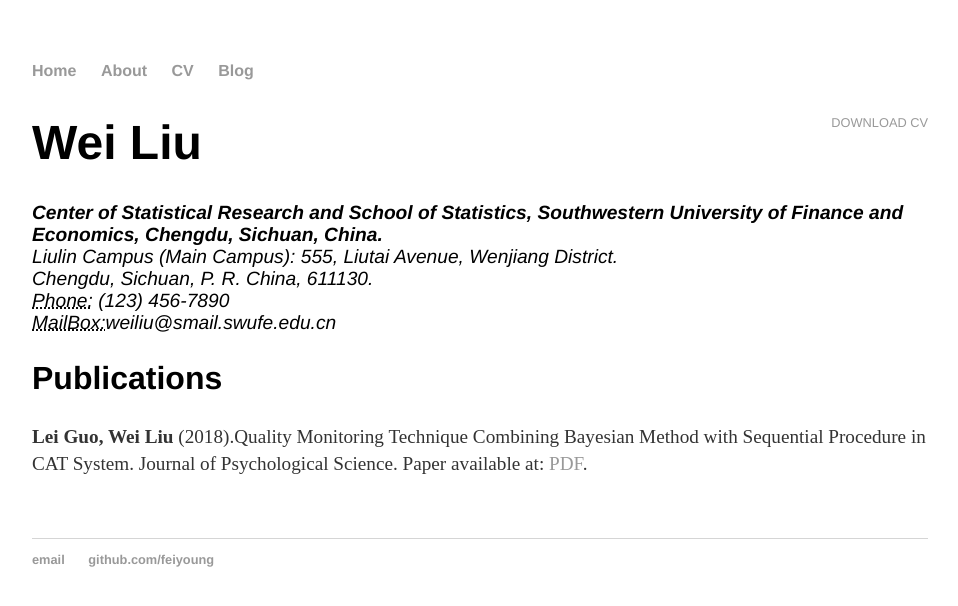
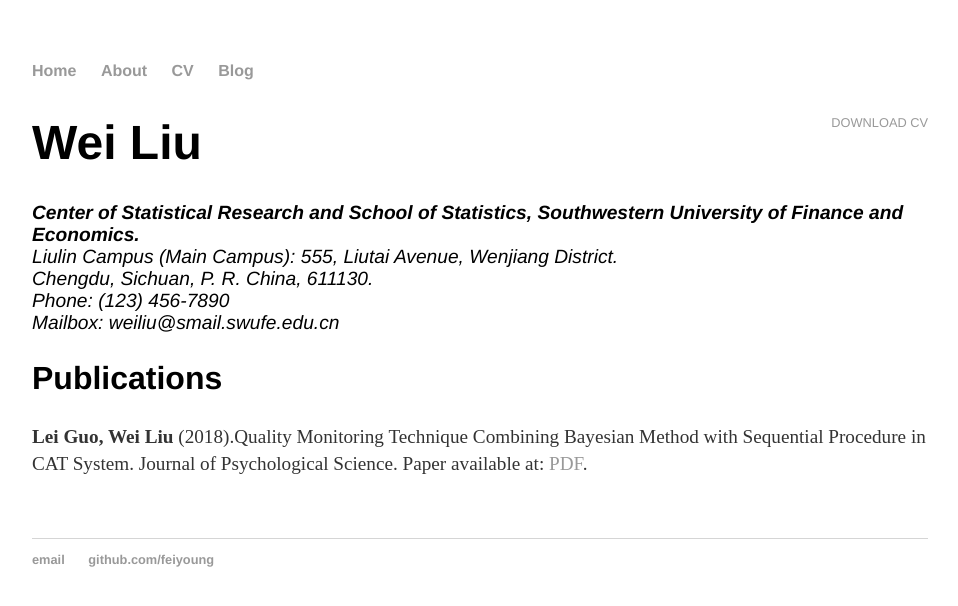
Before and after one commit to feiyoung/feiyoung.github.io, a Jekyll site: the page built from cv/index.html, in a window 1280 px wide. Shown: the top 606 px of the page, without its empty margins (160-1118 px from the left). Built offline with Jekyll 4.4.1, drawn with Linux system fonts in a browser that asks for light colours.

Commit message:
'update'

```diff
--- a/cv/index.html
+++ b/cv/index.html
@@ -7,11 +7,11 @@ title: CV of Your Name
 					<h1>Wei Liu</h1>
 					<address>
 					<strong>Center of Statistical Research and School of Statistics,
-Southwestern University of Finance and Economics, Chengdu, Sichuan, China.</strong><br>
+Southwestern University of Finance and Economics.</strong><br>
 					Liulin Campus (Main Campus): 555, Liutai Avenue, Wenjiang District.<br>
 					 Chengdu, Sichuan, P. R. China, 611130.<br>
-					<abbr title="phone">Phone:</abbr> (123) 456-7890<br>
-					<abbr title="mailbox">MailBox:</abbr>weiliu@smail.swufe.edu.cn
+					Phone: (123) 456-7890<br>
+					Mailbox: weiliu@smail.swufe.edu.cn
 					</address>
 
 					<h2>Publications</h2>
```
